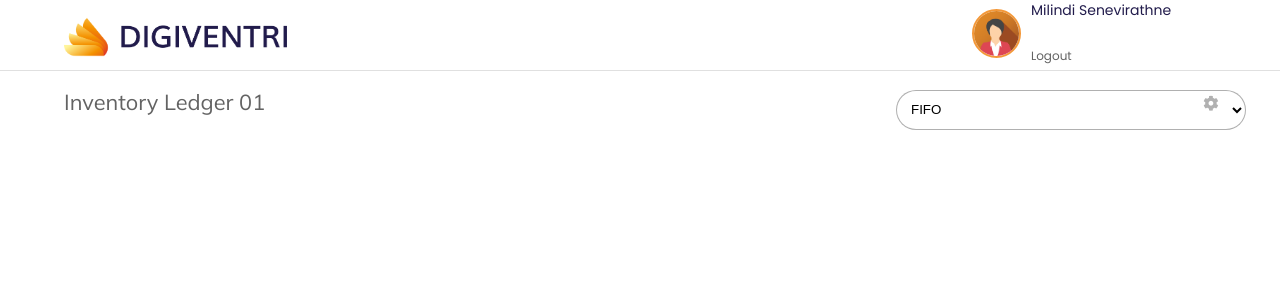
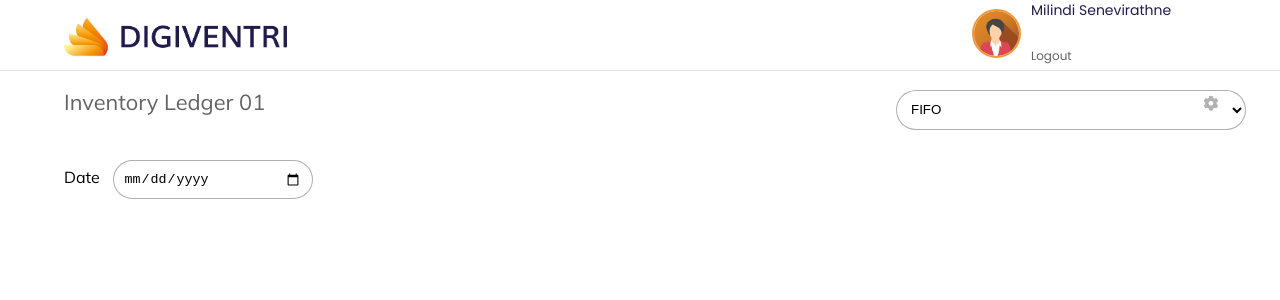
Before and after one commit to devlllkk02/digiventri, a React (Create React App) app: page /dashboard in a window 1280 px wide. Shown: the top 300 px of the page. Built offline with nearby package versions, Linux system fonts and the light colour scheme.

Commit message:
Add Ledger date

```diff
--- a/src/components/Ledger/Ledger.js
+++ b/src/components/Ledger/Ledger.js
@@ -12,8 +12,9 @@ export default function Ledger() {
                 </select>
                 <i class="fas fa-cog"></i>
 
-                <dev>
-
+                <dev className="ledger-dateWrapper">
+                    <label className="ledger-datetxt" for="Date">Date</label>
+                    <input className="ledger-date" type="date" id="LedgerDate" name="Date"/>
                 </dev>
             </form>
         </div>
--- a/src/components/Ledger/Ledger.scss
+++ b/src/components/Ledger/Ledger.scss
@@ -37,3 +37,23 @@
 
     color: rgba(99, 99, 99, 0.5);
 }
+
+.ledger-dateWrapper{
+    position: relative;
+    height: 40px;
+    left: 5vw;
+    top: 7vw;
+}
+
+.ledger-datetxt{
+    margin-right: 1vw;
+}
+
+.ledger-date{
+    background: #FFFFFF;
+    border: 1px solid rgba(99, 99, 99, 0.5);
+    box-sizing: border-box;
+    border-radius: 27px;
+    padding: 10px;
+    width:200px;
+}
```
